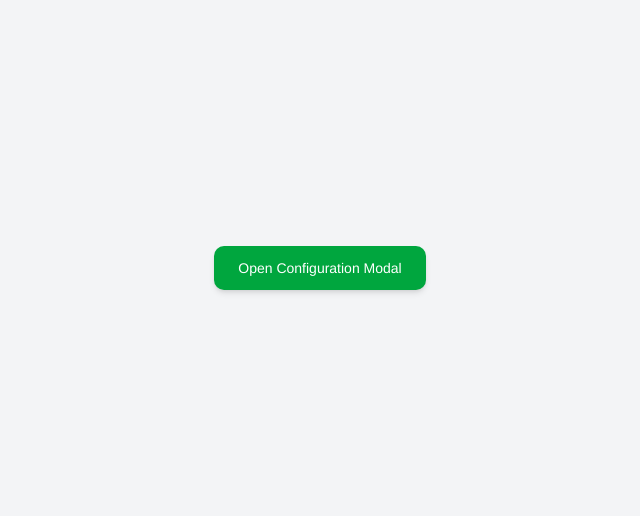
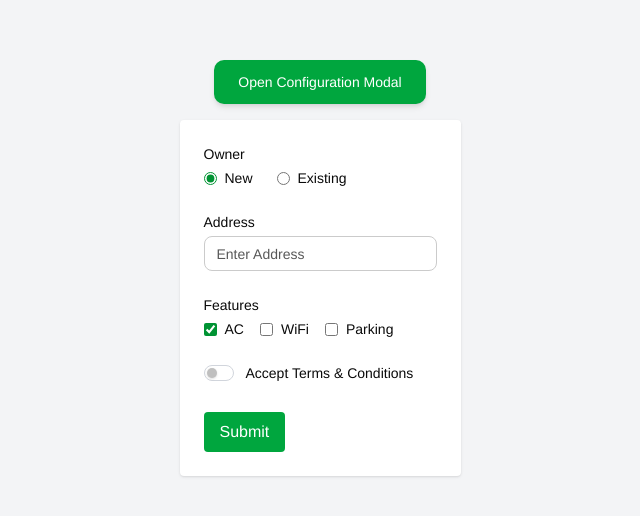
Before and after one commit to Sanjith-Infogreen/cloudbook-desktop, a Next.js app in the folder cloudbook/: page /modules/aishvarya in a window 1280 px wide. Shown: the part 132-648 px from the top of the page, without its empty margins (320-960 px from the left). Built offline with nearby package versions, Linux system fonts and the light colour scheme.

Commit message:
common modal ui changes and create the form-controls component

```diff
--- a/cloudbook/src/app/globals.css
+++ b/cloudbook/src/app/globals.css
@@ -43,17 +43,17 @@
 body {
   font-family: "Helvetica Neue", Arial, sans-serif;
 }
-
+/*
 .active-menu {
   background-color: #191f26;
   border-left-color: #1aed59;
-}
+} */
 
 .font-helvetica {
   font-family: Helvetica, Arial, sans-serif;
 }
 
-.submenu::before {
+/* .submenu::before {
   content: "";
   position: absolute;
   top: 0.6rem;
@@ -61,7 +61,7 @@ body {
   border-width: 8px;
   border-style: solid;
   border-color: transparent rgb(18, 52, 77) transparent transparent;
-}
+} */
 
 ::-webkit-scrollbar {
   width: 11px;
--- a/cloudbook/src/app/modules/aishvarya/page.tsx
+++ b/cloudbook/src/app/modules/aishvarya/page.tsx
@@ -2,12 +2,31 @@
 
 import React, { useState } from 'react';
 import CommonModal from '@/app/utils/common-modal';
+import { Input, RadioGroup, CheckboxGroup, Toggle } from "@/app/utils/form-controls";
+
 
 const Page: React.FC = () => {
 
   const [isModalOpen, setIsModalOpen] = useState(false);
   const openModal = () => setIsModalOpen(true);
   const closeModal = () => setIsModalOpen(false);
+
+
+    const [form, setForm] = useState({
+      owner: "New",
+      address: "",
+      features: ["AC"],
+      termsAccepted: false,
+    });
+
+
+      const handleChange = (e: React.ChangeEvent<HTMLInputElement>) => {
+        const { name, value, type, checked } = e.target;
+        setForm((prev) => ({
+          ...prev,
+          [name]: type === "checkbox" && !e.target.value ? checked : value,
+        }));
+      };
 
   return (
     <div className="flex flex-col items-center justify-center min-h-screen bg-gray-100 p-4 font-inter">
@@ -22,7 +41,59 @@ const Page: React.FC = () => {
         isModalOpen={isModalOpen}
         closeModal={closeModal}
       />
+
+
+
+       <form className="space-y-6 p-6 mt-4 mx-auto bg-white shadow rounded">
+            <div>
+              <label className="block text-sm font-medium mb-1">Owner</label>
+              <RadioGroup
+                name="owner"
+                options={[{ value: "New", label: "New" }, { value: "Existing", label: "Existing" }]}
+                defaultValue={form.owner}
+                onChange={(e) => setForm((prev) => ({ ...prev, owner: e.target.value }))}
+              />
+            </div>
+
+            <div>
+              <label className="block text-sm font-medium mb-1">Address</label>
+              <Input
+                name="address"
+                placeholder="Enter Address"
+                value={form.address}
+                onChange={handleChange}
+              />
+            </div>
+
+            <div>
+              <label className="block text-sm font-medium mb-1">Features</label>
+              <CheckboxGroup
+                name="features"
+                options={[
+                  { value: "AC", label: "AC" },
+                  { value: "WiFi", label: "WiFi" },
+                  { value: "Parking", label: "Parking" },
+                ]}
+                defaultValues={form.features}
+                onChange={(values) => setForm((prev) => ({ ...prev, features: values }))}
+              />
+            </div>
+
+            <div>
+              <Toggle
+                name="termsAccepted"
+                checked={form.termsAccepted}
+                onChange={(e) => setForm((prev) => ({ ...prev, termsAccepted: e.target.checked }))}
+                label="Accept Terms & Conditions"
+              />
+            </div>
+
+            <button type="submit" className="bg-green-600 text-white px-4 py-2 rounded">
+              Submit
+            </button>
+          </form>
     </div>
+
   );
 };
 
--- /dev/null
+++ b/cloudbook/src/app/utils/form-controls.tsx
@@ -0,0 +1,157 @@
+// app/utils/form-controls.tsx
+"use client";
+
+import React, { useState, useEffect } from "react";
+
+// Input Component
+export const Input = ({
+  name,
+  placeholder,
+  type = "text",
+  className = "",
+  ...props
+}: {
+  name: string;
+  placeholder?: string;
+  type?: string;
+  className?: string;
+  [key: string]: any;
+}) => (
+  <input
+    type={type}
+    name={name}
+    placeholder={placeholder}
+    className={`form-control ${className}`}
+    {...props}
+  />
+);
+
+// Radio Group Component
+export const RadioGroup = ({
+  name,
+  options,
+  required = false,
+  id,
+  defaultValue,
+  onChange: externalOnChange,
+  ...props
+}: {
+  name: string;
+  options: { value: string; label: string }[];
+  required?: boolean;
+  id?: string;
+  defaultValue?: string;
+  onChange?: (event: React.ChangeEvent<HTMLInputElement>) => void;
+  [key: string]: any;
+}) => {
+  const [selectedValue, setSelectedValue] = useState<string>(defaultValue || "");
+
+  useEffect(() => {
+    setSelectedValue(defaultValue || "");
+  }, [defaultValue]);
+
+  const handleChange = (event: React.ChangeEvent<HTMLInputElement>) => {
+    const newValue = event.target.value;
+    setSelectedValue(newValue);
+    if (externalOnChange) externalOnChange(event);
+  };
+
+  return (
+    <div id={id} className="flex flex-col" {...(required ? { "data-validate": "required" } : {})} {...props}>
+      <div className="flex flex-wrap items-center gap-6">
+        {options.map((option) => (
+          <label key={option.value} className="inline-flex items-center text-sm">
+            <input
+              type="radio"
+              name={name}
+              value={option.value}
+              className="form-radio text-[#009333] focus:ring-[#009333]"
+              checked={selectedValue === option.value}
+              onChange={handleChange}
+            />
+            <span className="ml-2">{option.label}</span>
+          </label>
+        ))}
+      </div>
+    </div>
+  );
+};
+
+// Checkbox Group Component
+export const CheckboxGroup = ({
+  name,
+  options,
+  defaultValues = [],
+  onChange: externalOnChange,
+  ...props
+}: {
+  name: string;
+  options: { value: string; label: string }[];
+  defaultValues?: string[];
+  onChange?: (values: string[]) => void;
+  [key: string]: any;
+}) => {
+  const [selectedValues, setSelectedValues] = useState<string[]>(defaultValues);
+
+  useEffect(() => {
+    setSelectedValues(defaultValues);
+  }, [defaultValues]);
+
+  const handleChange = (event: React.ChangeEvent<HTMLInputElement>) => {
+    const value = event.target.value;
+    const newSelected = event.target.checked
+      ? [...selectedValues, value]
+      : selectedValues.filter((v) => v !== value);
+
+    setSelectedValues(newSelected);
+    if (externalOnChange) externalOnChange(newSelected);
+  };
+
+  return (
+    <div className="flex flex-wrap gap-4" {...props}>
+      {options.map((option) => (
+        <label key={option.value} className="inline-flex items-center text-sm">
+          <input
+            type="checkbox"
+            name={name}
+            value={option.value}
+           className="form-checkbox text-[#009333] focus:ring-2 focus:ring-[#009333] focus:outline-none"
+
+            checked={selectedValues.includes(option.value)}
+            onChange={handleChange}
+          />
+          <span className="ml-2">{option.label}</span>
+        </label>
+      ))}
+    </div>
+  );
+};
+
+// Toggle Component
+export const Toggle = ({
+  name,
+  checked,
+  onChange,
+  label,
+  ...props
+}: {
+  name: string;
+  checked: boolean;
+  onChange: (e: React.ChangeEvent<HTMLInputElement>) => void;
+  label?: string;
+  [key: string]: any;
+}) => (
+  <label className="inline-flex items-center cursor-pointer">
+    <input
+      type="checkbox"
+      name={name}
+      checked={checked}
+      onChange={onChange}
+      className="sr-only peer"
+      {...props}
+    />
+  <div className="w-7.5 h-4 bg-white rounded-full border border-gray-300 peer-checked:bg-[#009333] transition-colors relative after:content-[''] after:absolute after:top-[0.125rem] after:left-[0.125rem] after:w-2.5 after:h-2.5 after:bg-[#bfbfbf] after:rounded-full after:shadow after:transition-transform peer-checked:after:translate-x-3.5 peer-checked:after:bg-white" />
+
+    {label && <span className="ml-3 text-sm">{label}</span>}
+  </label>
+);
```
Also changed, not shown: cloudbook/src/app/utils/common-modal.tsx (+12 -37 lines).
